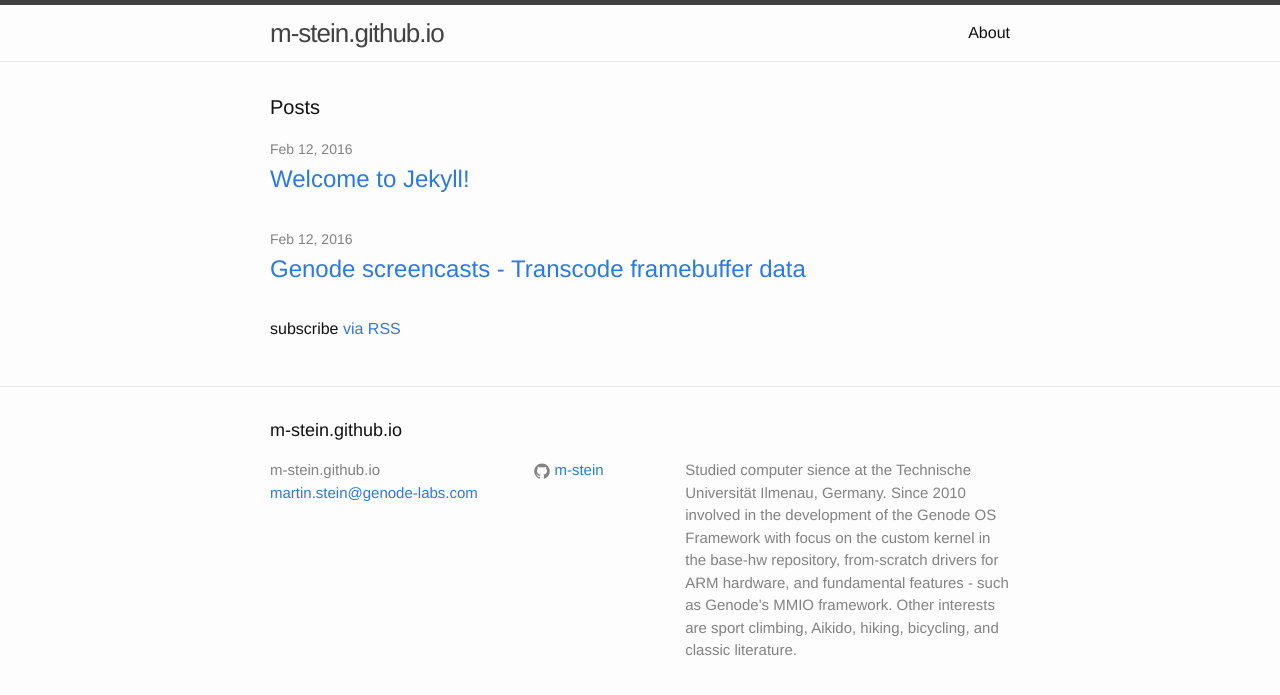
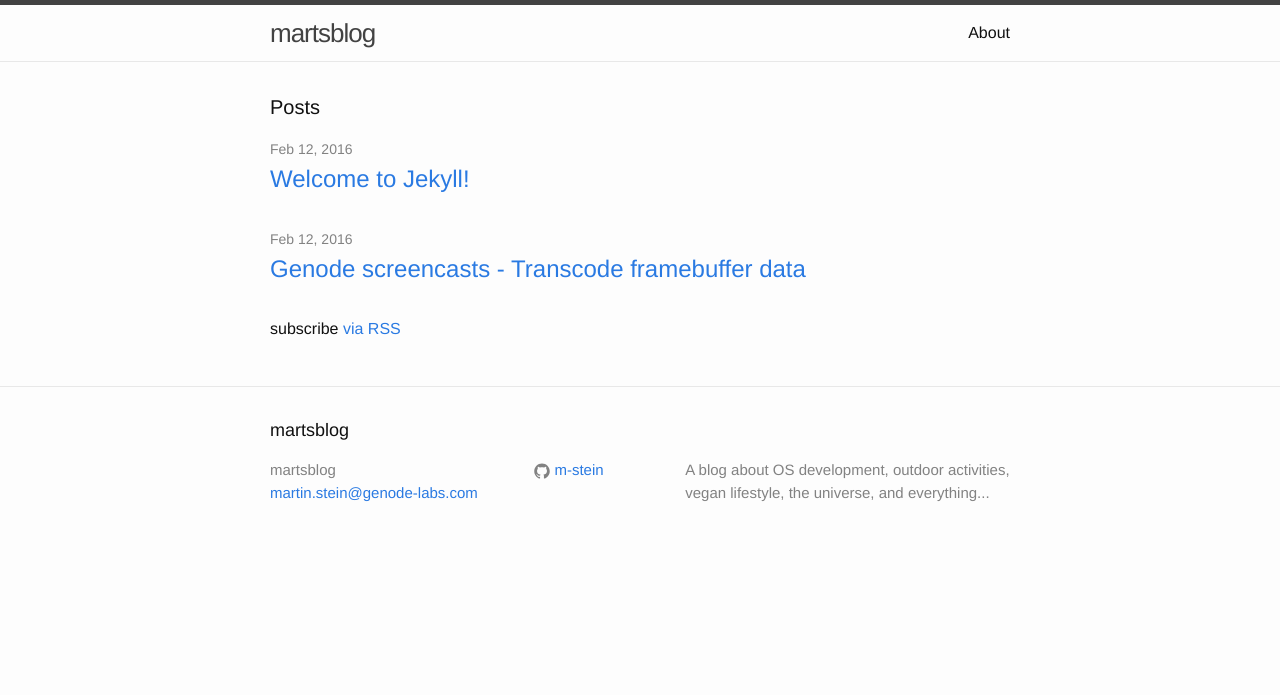
Before and after one commit to m-stein/m-stein.github.io, a Jekyll site: the page built from index.html, in a window 1280 px wide. Shown: the top 695 px of the page. Built offline with Jekyll 4.4.1, drawn with Linux system fonts in a browser that asks for light colours.

Commit message:
change title and description, add curriculum vitae

```diff
--- a/_config.yml
+++ b/_config.yml
@@ -6,15 +6,17 @@
 # 'jekyll serve'. If you change this file, please restart the server process.
 
 # Site settings
-title: m-stein.github.io
+title: martsblog
 email: martin.stein@genode-labs.com
-description: > # this means to ignore newlines until "baseurl:"
+description: >
+  A blog about OS development, outdoor activities, vegan lifestyle, the
+  universe, and everything...
+curriculum_vitae: >
   Studied computer sience at the Technische Universität Ilmenau, Germany.
   Since 2010 involved in the development of the Genode OS Framework with focus
   on the custom kernel in the base-hw repository, from-scratch drivers for ARM
   hardware, and fundamental features - such as Genode's MMIO framework. Other
-  interests are sport climbing, Aikido, hiking, bicycling, and classic
-  literature.
+  interests are sport climbing, Aikido, hiking, bicycling, and literature.
 baseurl: "" # the subpath of your site, e.g. /blog
 url: "http://m-stein.github.io" # the base hostname & protocol for your site
 github_username: m-stein
```
